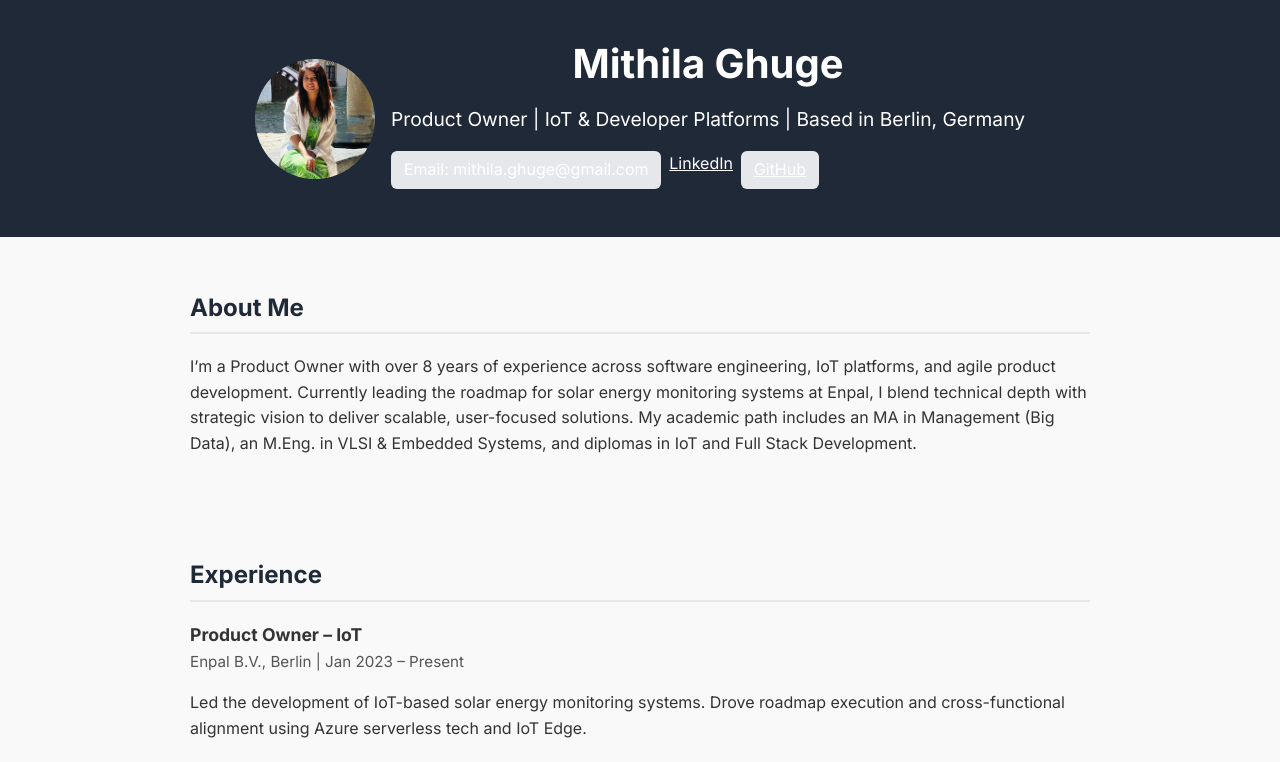
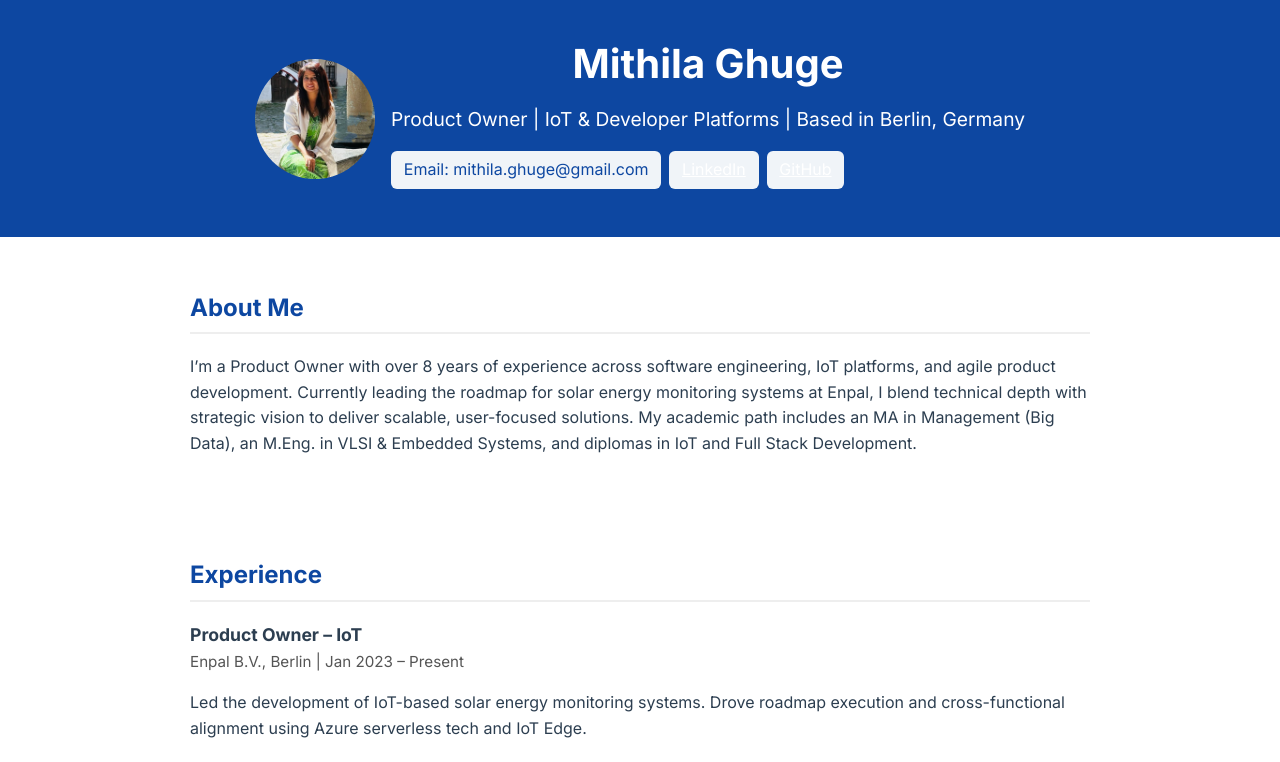
Before and after one commit to mithilaGhuge/mithilaghuge.github.io, a plain HTML site: page index.html in a window 1280 px wide. Shown: the top 762 px of the page. Drawn offline with Linux system fonts and the light colour scheme.

Commit message:
Update index.html
Updated CS

```diff
--- a/index.html
+++ b/index.html
@@ -11,11 +11,11 @@
       margin: 0;
       padding: 0;
       line-height: 1.6;
-      background: #f9f9f9;
-      color: #333;
+      background: #ffffff;
+      color: #2c3e50;
     }
     header {
-      background: #1f2937;
+      background: #0d47a1; /* Deep Navy */;
       color: white;
       padding: 2rem 1rem;
       text-align: center;
@@ -34,8 +34,8 @@
       margin: auto;
     }
     h2 {
-      color: #1f2937;
-      border-bottom: 2px solid #e5e7eb;
+      color: #0d47a1;
+      border-bottom: 2px solid #eeeeee;
       padding-bottom: 0.3rem;
     }
     .job {
@@ -57,16 +57,20 @@
       gap: 0.5rem;
     }
     .skills li, .contact li {
-      background: #e5e7eb;
+       background: #f0f4f8;
+      color: #0d47a1;
       padding: 0.4rem 0.8rem;
       border-radius: 6px;
     }
     footer {
-      background: #1f2937;
+      background: #0d47a1;
       color: white;
       text-align: center;
       padding: 1rem;
       margin-top: 2rem;
+    }
+    a {
+      color: #0d47a1;
     }
   </style>
 </head>
@@ -78,7 +82,7 @@
         <h1 style="margin: 0;">Mithila Ghuge</h1>
         <p style="margin: 0.5rem 0;">Product Owner | IoT & Developer Platforms | Based in Berlin, Germany</p>
         <ul class="contact">
-          <li>Email: mithila.ghuge@gmail.com</li
+          <li>Email: mithila.ghuge@gmail.com</li>
           <li><a href="https://www.linkedin.com/in/mithilaghuge" style="color:white">LinkedIn</a></li>
           <li><a href="https://github.com/mithilaGhuge" style="color:white">GitHub</a></li>
         </ul>
```
